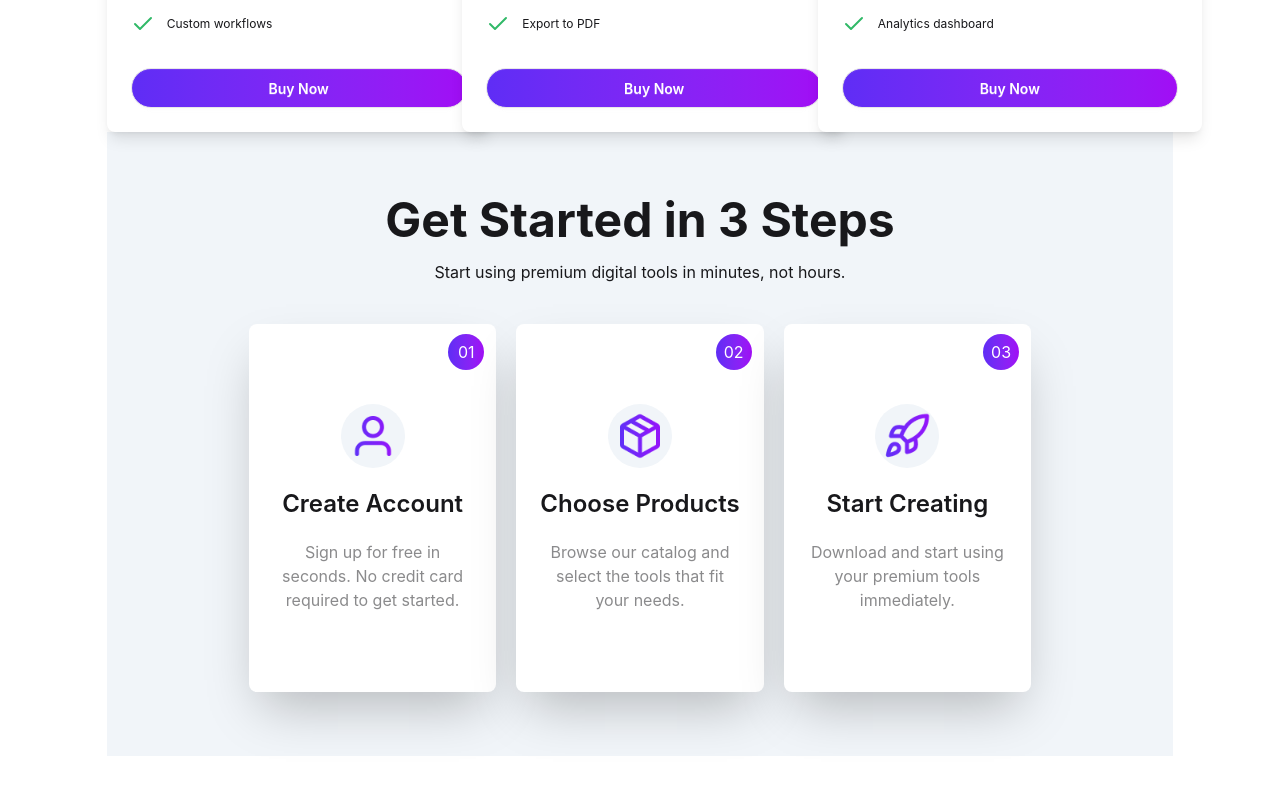
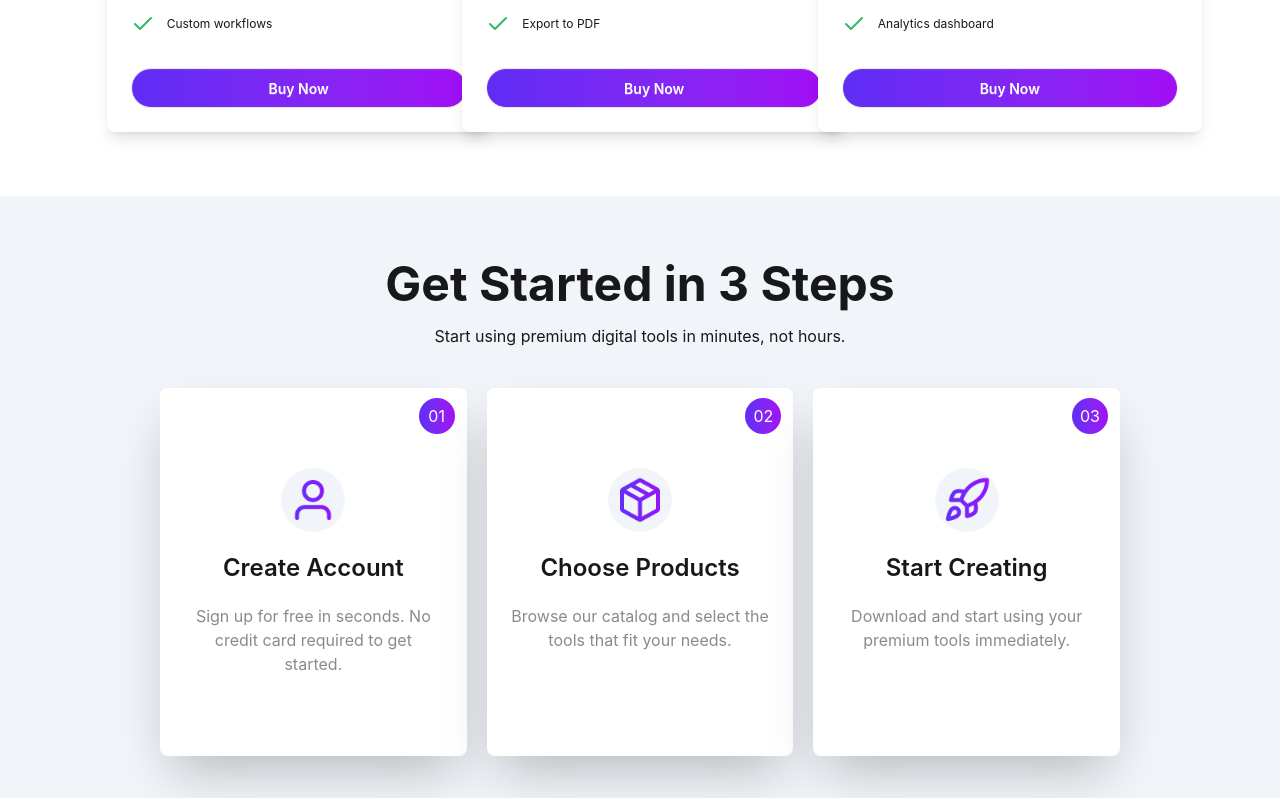
Before and after one commit to mahadi-hsn/DigiTool, a React (Vite) app: page / in a window 1280 px wide. Shown: the part 2102-2900 px from the top of the page. Built offline with nearby package versions, Linux system fonts and the light colour scheme.

Commit message:
Some design issues have been fixed

```diff
--- a/src/Components/Products/Products.jsx
+++ b/src/Components/Products/Products.jsx
@@ -1,20 +1,30 @@
-import PackageCard from "../Packages/PackageCard"
+import PackageCard from "../Packages/PackageCard";
 import Pricing from "../Pricing/Pricing";
 import Steps from "../Steps/Steps";
 
 const pricingResponse = fetch("pricingData.json").then((res) => res.json());
 
-const Products = ({packageData , handleCart , cartCount}) => {
+const Products = ({ packageData, handleCart, cartCount }) => {
   return (
+    <>
     <div>
       <div className="grid grid-cols-3 gap-y-10">
         {packageData.map((packages) => (
-          <PackageCard key={packages.id} pkg={packages} handleCart={handleCart} cartCount={cartCount}></PackageCard>
+          <PackageCard
+            key={packages.id}
+            pkg={packages}
+            handleCart={handleCart}
+            cartCount={cartCount}
+          ></PackageCard>
         ))}
       </div>
+    </div>
+      <div className="mt-16">
         <Steps></Steps>
+      </div>
       <Pricing pricingResponse={pricingResponse}></Pricing>
-        </div>
+    </>
+
   );
 };
 
--- a/src/Components/Steps/Steps.jsx
+++ b/src/Components/Steps/Steps.jsx
@@ -3,7 +3,7 @@ import packageImage from "../../assets/package.png";
 import rocketImage from "../../assets/rocket.png";
 const Steps = () => {
   return (
-    <div className="bg-slate-100 p-16">
+    <div className="bg-slate-100 p-16 w-screen relative left-1/2 right-1/2 ml-[-50vw] mr-[-50vw]">
       <div className="w-10/12 mx-auto space-y-10">
         <div className="text-center">
           <h1 className="text-5xl mb-4 font-bold">Get Started in 3 Steps</h1>
```
Lines whose indentation alone changed are shown as unchanged.
